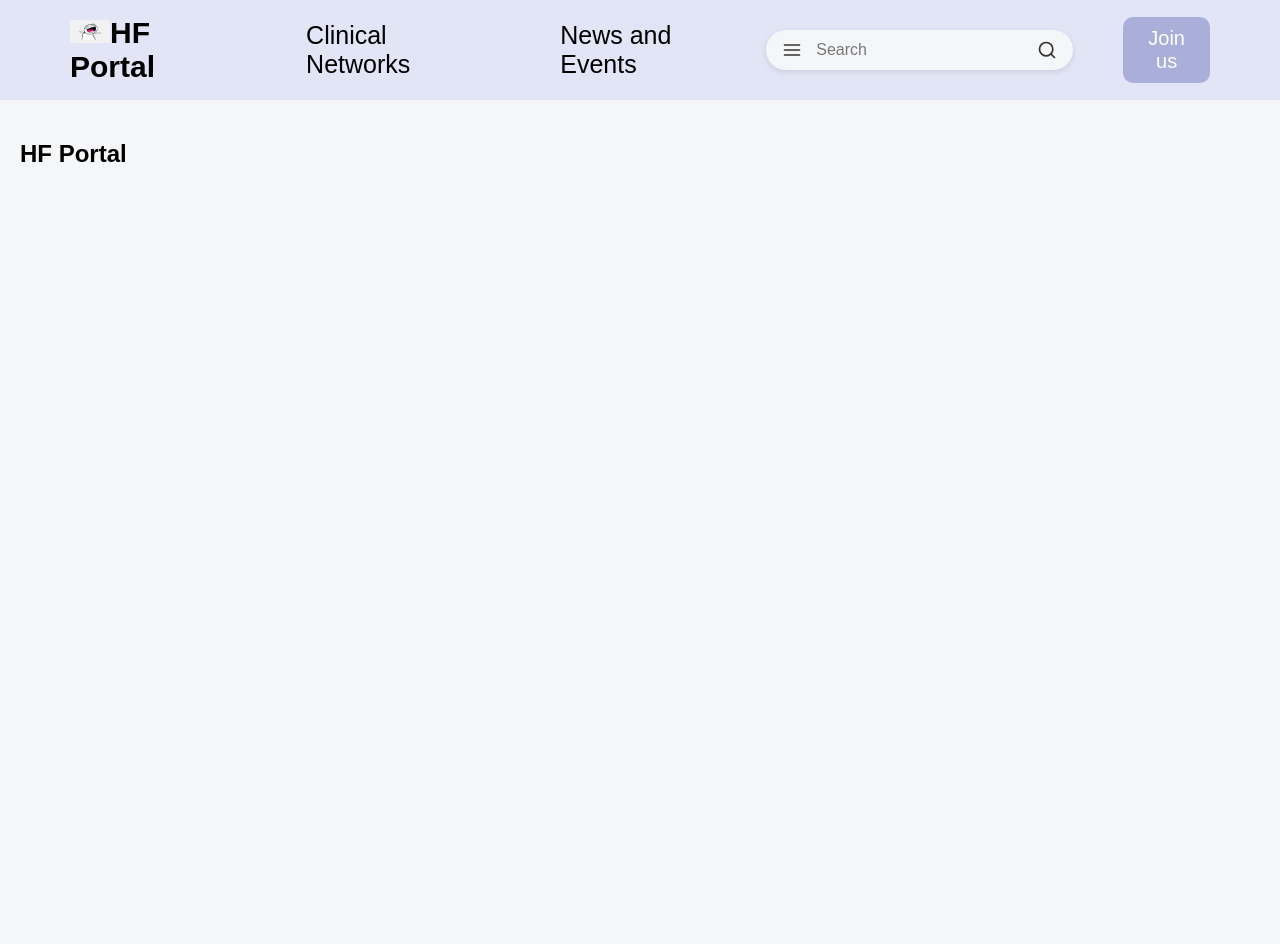
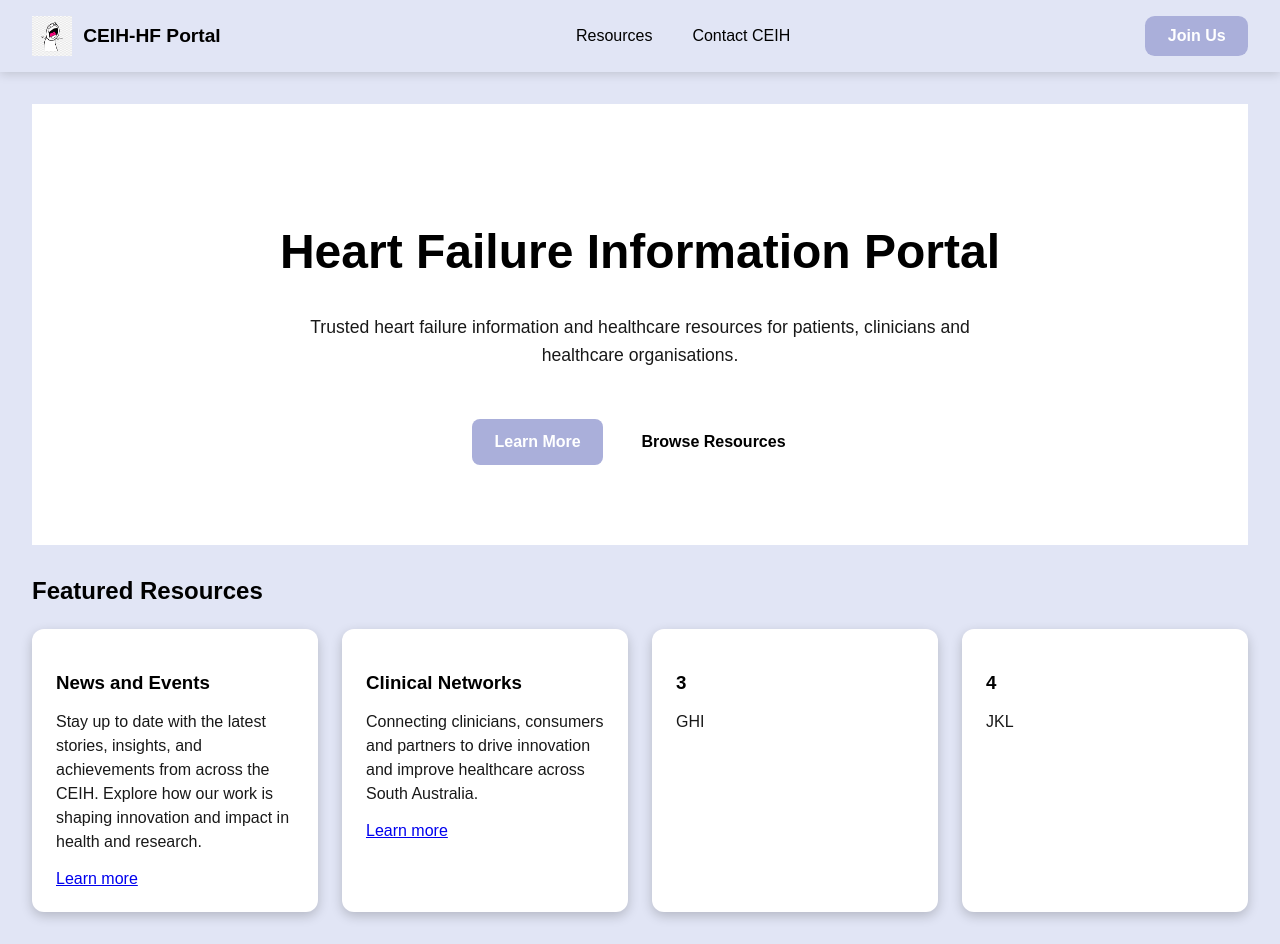
Before and after one commit to 2026-s1-o1a/hf-information-portal, a React (Vite) app in the folder client/: page / in a window 1280 px wide. Before the commit the page ends 800 px from the top, so only its background shows below. Built offline with nearby package versions, Linux system fonts and the light colour scheme; no server answers.

Commit message:
Add hero section, cards section, connect navbar to MSQL server, add navigations to Navbar

```diff
--- a/client/src/App.tsx
+++ b/client/src/App.tsx
@@ -1,5 +1,6 @@
 import Navbar from './components/Navbar'
 import ProtectedRoute from './components/ProtectedRoute'
+
 import Home from './pages/Home'
 import Profile from './pages/Profile'
 import Register from './pages/Register'
@@ -12,54 +13,56 @@ import './Theme.css'
 
 import { Route, Navigate, Routes, useLocation } from 'react-router-dom'
 
-import { useState } from 'react'
+import { useEffect, useState } from 'react'
+
+import axios from 'axios'
 
 export type User = {
+  id: string
+
   email: string
 
-  firstName: string
-  lastName: string
+  firstName?: string
+  lastName?: string
 
-  password: string
-
-  role: 'patient' | 'clinician' | 'doctor' | 'pharmacy' | 'custodian' | 'admin'
+  role?: 'patient' | 'clinician' | 'doctor' | 'pharmacy' | 'custodian' | 'admin'
 
   requestedRole?: 'patient' | 'clinician' | 'doctor' | 'pharmacy' | 'custodian'
 
   verificationStatus?: 'none' | 'pending' | 'approved' | 'rejected'
-
-  verificationData?: {
-    ahpraNumber?: string
-
-    organisation?: string
-
-    workEmail?: string
-
-    pharmacyName?: string
-    pharmacyAddress?: string
-    licenseNumber?: string
-
-    phoneNumber?: string
-  }
 }
 
 function App() {
-  const [user, setUser] = useState<User | null>(() => {
-    const storedUser = localStorage.getItem('currentUser')
-
-    return storedUser ? JSON.parse(storedUser) : null
-  })
+  const [user, setUser] = useState<User | null>(null)
 
   const location = useLocation()
 
   const hideNavbarRoutes = ['/login', '/register']
+
+  useEffect(() => {
+    const loadUser = async () => {
+      try {
+        const response = await axios.get('http://localhost:3000/api/auth/me', {
+          withCredentials: true,
+        })
+
+        setUser(response.data)
+      } catch (error) {
+        console.error('Failed to load user', error)
+
+        setUser(null)
+      }
+    }
+
+    loadUser()
+  }, [])
 
   return (
     <div>
       {!hideNavbarRoutes.includes(location.pathname) && <Navbar user={user} setUser={setUser} />}
 
       <Routes>
-        <Route path="/" element={<Home user={user} setUser={setUser} />} />
+        <Route path="/" element={<Home user={user} />} />
 
         <Route path="/search" element={<Search />} />
 
@@ -67,16 +70,23 @@ function App() {
 
         <Route path="/login" element={<Login setUser={setUser} />} />
 
-        <Route path="/AdminOnly" element={
-          <ProtectedRoute user={user} allowedRoles={['admin']}>
-            <AdminOnly/>
-          </ProtectedRoute>
-        } />
-        <Route path="/ClinicianOnly" element={
-          <ProtectedRoute user={user} allowedRoles={['doctor']}>
-            <ClinicianOnly/>
-          </ProtectedRoute>
-        } />
+        <Route
+          path="/AdminOnly"
+          element={
+            <ProtectedRoute user={user} allowedRoles={['admin']}>
+              <AdminOnly />
+            </ProtectedRoute>
+          }
+        />
+
+        <Route
+          path="/ClinicianOnly"
+          element={
+            <ProtectedRoute user={user} allowedRoles={['doctor']}>
+              <ClinicianOnly />
+            </ProtectedRoute>
+          }
+        />
 
         <Route
           path="/profile"
--- a/client/src/components/Navbar.module.css
+++ b/client/src/components/Navbar.module.css
@@ -2,101 +2,136 @@
   display: flex;
   align-items: center;
   justify-content: space-between;
+  flex-wrap: wrap;
 
   background: var(--primary);
   color: var(--text-light);
 
-  padding: 10px 20px;
-  height: 100px;
+  padding: 1rem 2rem;
+
+  position: sticky;
+  top: 0;
+  z-index: 1000;
+
+  box-shadow: 0 2px 10px rgba(0, 0, 0, 0.15);
 }
 
 /* ===== Left ===== */
+
 .navbarLeft {
   display: flex;
   align-items: center;
-  gap: 10px;
+}
+
+.logoLink {
+  display: flex;
+  align-items: center;
+  gap: 0.7rem;
+
+  text-decoration: none;
+}
+
+.logoLink:hover {
+  opacity: 1;
 }
 
 .logo {
-  width: 40px;
+  width: 2.5rem;
+  height: 2.5rem;
 }
 
 .title {
   font-weight: bold;
   color: var(--text-main);
-  font-size: 30px;
-}
-
-.logoLink:hover {
-  opacity: 100%;
+  font-size: 1.2rem;
 }
 
 /* ===== Center ===== */
+
 .navbarCenter {
   display: flex;
   align-items: center;
-  gap: 20px;
+  gap: 1.5rem;
+
+  flex-wrap: wrap;
 }
 
-a {
+.navbarCenter a {
   color: var(--text-main);
   text-decoration: none;
-  font-size: 25px;
-  padding: 50px;
+
+  font-size: 1rem;
+  padding: 0.5rem;
+
+  transition: opacity 0.2s ease;
 }
 
-a:hover {
-  opacity: 50%;
-}
-
-.searchBar {
-  display: flex;
-  align-items: center;
-  background: var(--background);
-  border-radius: 999px;
-  padding: 10px 16px;
-  width: 320px;
-  gap: 12px;
-
-  box-shadow: 0 2px 6px rgba(0, 0, 0, 0.1);
-}
-
-.searchInput {
-  border: none;
-  outline: none;
-  background: transparent;
-  flex: 1;
-  font-size: 16px;
-  color: #333;
-}
-
-.searchInput::placeholder {
-  color: #777;
-}
-
-.icon {
-  font-size: 20px;
-  color: #333;
-  cursor: pointer;
+.navbarCenter a:hover {
+  opacity: 0.6;
 }
 
 /* ===== Right ===== */
+
 .navbarRight {
   display: flex;
   align-items: center;
-  gap: 15px;
+  gap: 1rem;
+
+  flex-wrap: wrap;
 }
 
-.signin {
+.hi {
+  text-decoration: none;
+  color: var(--text-main);
+}
+
+.hi:hover {
+  opacity: 40%;
+}
+
+.joinUs {
   background: var(--primary-dark);
   color: white;
-  border-radius: 10px;
+
+  border-radius: 0.6rem;
   border: none;
-  padding: 10px 25px;
-  font-size: 20px;
+
+  padding: 0.7rem 1.4rem;
+
+  font-size: 1rem;
+  font-weight: 600;
+
+  cursor: pointer;
+
+  transition:
+    opacity 0.2s ease,
+    transform 0.15s ease;
 }
 
-.signin:hover {
-  opacity: 80%;
-  cursor: pointer;
+.joinUs:hover {
+  opacity: 0.85;
 }
+
+.joinUs:active {
+  transform: scale(0.98);
+}
+
+@media (max-width: 900px) {
+  .navbar {
+    gap: 1rem;
+  }
+
+  .navbarCenter {
+    width: 100%;
+    justify-content: center;
+  }
+
+  .navbarRight {
+    width: 100%;
+    justify-content: center;
+  }
+
+  .searchBar {
+    max-width: 100%;
+  }
+}
--- a/client/src/components/Navbar.tsx
+++ b/client/src/components/Navbar.tsx
@@ -1,11 +1,13 @@
-// import { Link } from 'react-router-dom'
 import type { User } from '../App'
 import type { Dispatch, SetStateAction } from 'react'
+
 import { Link, useNavigate } from 'react-router-dom'
 
+import axios from 'axios'
+
 import styles from './Navbar.module.css'
+
 import logo from '../assets/logo.png'
-import { FiMenu, FiSearch } from 'react-icons/fi'
 
 type Props = {
   user: User | null
@@ -15,77 +17,71 @@ type Props = {
 function Navbar({ user, setUser }: Props) {
   const navigate = useNavigate()
 
-  const handleLogout = () => {
-    localStorage.removeItem('currentUser')
-    setUser(null)
-    navigate('/')
+  const handleLogout = async () => {
+    try {
+      await axios.post(
+        'http://localhost:3000/api/auth/signout',
+        {},
+        {
+          withCredentials: true,
+        }
+      )
+
+      setUser(null)
+
+      navigate('/')
+    } catch (error) {
+      console.error('Logout failed', error)
+    }
   }
 
   return (
-    <div className={styles.navbar}>
+    <nav className={styles.navbar}>
+      {/* LEFT */}
       <div className={styles.navbarLeft}>
         <Link to="/" className={styles.logoLink}>
-          <img src={logo} alt="logo" className={styles.logo} />
-          <span className={styles.title}>HF Portal</span>
+          <img src={logo} alt="HF Portal Logo" className={styles.logo} />
+
+          <span className={styles.title}>CEIH-HF Portal</span>
         </Link>
       </div>
 
+      {/* CENTER */}
       <div className={styles.navbarCenter}>
-        <a
-          href="https://ceih.sa.gov.au/clinical-networks"
-          target="_blank"
-          rel="noopener noreferrer"
-        >
-          Clinical Networks
+        <Link to="/search">Resources</Link>
+
+        {user && <Link to="/surveys">Surveys</Link>}
+
+        {user?.role === 'admin' && <Link to="/AdminOnly">Admin Dashboard</Link>}
+
+        {user?.role === 'doctor' && <Link to="/ClinicianOnly">Clinician Dashboard</Link>}
+        <a href="https://ceih.sa.gov.au/contact-us" target="_blank" rel="noopener noreferrer">
+          Contact CEIH
         </a>
-        <a href="https://ceih.sa.gov.au/news-and-events" target="_blank" rel="noopener noreferrer">
-          News and Events
-        </a>
-        {user?.role == 'admin' ? (
-          <>
-            <Link to="/AdminOnly">
-              <span>Admin Dashboard</span>
-            </Link>
-          </>
-        ) : (
-          <></>
-        )}
-        {user?.role == 'doctor' ? (
-          <>
-            <Link to="/ClinicianOnly">
-              <span>Clinician Dashboard</span>
-            </Link>
-          </>
-        ) : (
-          <></>
-        )}
-        <div className={styles.searchBar}>
-          {' '}
-          <FiMenu className={styles.icon} />{' '}
-          <input type="text" placeholder="Search" className={styles.searchInput} />{' '}
-          <FiSearch className={styles.icon} />{' '}
-        </div>{' '}
       </div>
 
+      {/* RIGHT */}
       <div className={styles.navbarRight}>
         {user ? (
           <>
-            <Link to="/profile">
-              <span>
-                Hi, {user.username} ({user.role})
-              </span>
+            <Link to="/profile" className={styles.hi}>
+              Hi, {user.firstName}
             </Link>
-            <button className={styles.signin} onClick={handleLogout}>
+
+            <button className={styles.joinUs} onClick={handleLogout}>
               Logout
             </button>
           </>
         ) : (
-          <Link to="/register">
-            <button className={styles.signin}>Join us</button>
-          </Link>
+          <>
+            <Link to="/register">
+              <button className={styles.joinUs}>Join Us</button>
+            </Link>
+          </>
         )}
       </div>
-    </div>
+    </nav>
   )
 }
+
 export default Navbar
--- /dev/null
+++ b/client/src/pages/Home.module.css
@@ -0,0 +1,124 @@
+.homeContainer {
+  min-height: 100vh;
+  padding: 2rem;
+  background-color: var(--primary);
+  color: var(--text-main);
+}
+
+.heroSection {
+  display: flex;
+  flex-direction: column;
+  align-items: center;
+  text-align: center;
+  background-color: var(--surface);
+  padding: 5rem 1rem;
+}
+
+.heroSection h1 {
+  font-size: 3rem;
+  margin-bottom: 1rem;
+}
+
+.heroSection p {
+  max-width: 700px;
+  line-height: 1.6;
+  font-size: 1.1rem;
+  opacity: 0.9;
+}
+
+.heroButtons {
+  display: flex;
+  gap: 1rem;
+  margin-top: 2rem;
+}
+
+.primaryBtn,
+.secondaryBtn {
+  padding: 0.9rem 1.4rem;
+  border: none;
+  border-radius: 8px;
+
+  font-size: 1rem;
+  font-weight: 600;
+
+  cursor: pointer;
+
+  transition:
+    transform 0.15s ease,
+    opacity 0.2s ease;
+}
+
+.primaryBtn {
+  background-color: var(--primary-dark);
+  color: white;
+}
+
+.secondaryBtn {
+  background-color: var(--surface);
+  color: var(--text-main);
+}
+
+.primaryBtn:hover,
+.secondaryBtn:hover {
+  opacity: 0.9;
+}
+
+.primaryBtn:active,
+.secondaryBtn:active {
+  transform: scale(0.98);
+}
+
+.cardsSection {
+  margin-top: 2rem;
+}
+
+.cardsSection h2 {
+  margin-bottom: 1.5rem;
+}
+
+.cardGrid {
+  display: grid;
+  grid-template-columns: repeat(auto-fit, minmax(250px, 1fr));
+  gap: 1.5rem;
+}
+
+.card {
+  padding: 1.5rem;
+  border-radius: 12px;
+
+  background-color: var(--surface);
+
+  box-shadow: 0 4px 12px rgba(0, 0, 0, 0.2);
+
+  transition:
+    transform 0.2s ease,
+    box-shadow 0.2s ease;
+}
+
+.card:hover {
+  transform: translateY(-4px);
+
+  box-shadow: 0 8px 18px rgba(0, 0, 0, 0.25);
+}
+
+.card h3 {
+  margin-bottom: 0.8rem;
+}
+
+.card p {
+  line-height: 1.5;
+  opacity: 0.9;
+}
+
+.dashboardSection {
+  margin-top: 4rem;
+}
+
+.dashboardCard {
+  margin-top: 1rem;
+  padding: 1.5rem;
+
+  border-radius: 12px;
+
+  background-color: var(--surface);
+}
--- a/client/src/pages/Home.tsx
+++ b/client/src/pages/Home.tsx
@@ -1,156 +1,95 @@
-import { useState } from 'react'
+import styles from './Home.module.css'
+
 import type { User } from '../App'
 
 type Props = {
   user: User | null
-  setUser: (u: User) => void
-}
-
-type Role = 'user' | 'doctor' | 'custodian' | 'admin'
-
-const roleLabels: Record<Role, string> = {
-  user: 'Everyone',
-  doctor: 'Doctors',
-  custodian: 'Custodians',
-  admin: 'Admins',
-}
-
-type Content = {
-  id: number
-  title: string
-  type: 'article' | 'survey'
-  targetRole: Role
-  commentRole: Role | 'none'
 }
 
 function Home({ user }: Props) {
-  const [contents, setContents] = useState<Content[]>(() => {
-    const stored = localStorage.getItem('contents')
-    return stored ? JSON.parse(stored) : []
-  })
+  return (
+    <div className={styles.homeContainer}>
+      {/* HERO SECTION */}
+      <section className={styles.heroSection}>
+        <h1>Heart Failure Information Portal</h1>
 
-  const [newTitle, setNewTitle] = useState('')
-  const [targetRole, setTargetRole] = useState<Role | ''>('')
-  const [commentRole, setCommentRole] = useState<Role | 'none'>('none')
+        <p>
+          Trusted heart failure information and healthcare resources for patients, clinicians and
+          healthcare organisations.
+        </p>
 
-  const roleLevel: Record<Role, number> = {
-    user: 1,
-    doctor: 2,
-    custodian: 3,
-    admin: 4,
-  }
+        {!user && (
+          <div className={styles.heroButtons}>
+            <button className={styles.primaryBtn}>Learn More</button>
 
-  const handleAddContent = () => {
-    if (!newTitle) return
-    if (!targetRole) {
-      alert('Please select target role')
-      return
-    }
+            <button className={styles.secondaryBtn}>Browse Resources</button>
+          </div>
+        )}
+      </section>
 
-    const newContent: Content = {
-      id: Date.now(),
-      title: newTitle,
-      type: 'survey',
-      targetRole,
-      commentRole,
-    }
+      {/* FEATURED CONTENT */}
+      <section className={styles.cardsSection}>
+        <h2>Featured Resources</h2>
 
-    const updated = [...contents, newContent]
-
-    setContents(updated)
-    localStorage.setItem('contents', JSON.stringify(updated))
-
-    // reset everything
-    setNewTitle('')
-    setTargetRole('')
-    setCommentRole('none')
-  }
-
-  const getCommentOptions = () => {
-    if (!targetRole) return []
-
-    const levels: Role[] = ['user', 'doctor']
-
-    return levels.filter(r => roleLevel[r] >= roleLevel[targetRole])
-  }
-
-  return (
-    <div style={{ padding: '20px' }}>
-      <h2>HF Portal</h2>
-
-      {/* ONLY custodian can create content */}
-      {user?.role === 'custodian' && (
-        <div>
-          <input
-            value={newTitle}
-            onChange={e => setNewTitle(e.target.value)}
-            placeholder="Survey title"
-          />
-
-          {/* TARGET */}
-          <div>
-            <label>Audience:</label>
-            <select
-              value={targetRole}
-              onChange={e => {
-                const newTarget = e.target.value as Role
-                setTargetRole(newTarget)
-
-                // reset invalid commentRole when target changes
-                if (commentRole !== 'none' && roleLevel[commentRole] < roleLevel[newTarget]) {
-                  setCommentRole('none')
-                }
-              }}
+        <div className={styles.cardGrid}>
+          <div className={styles.card}>
+            <h3>News and Events</h3>
+            <p>
+              Stay up to date with the latest stories, insights, and achievements from across the
+              CEIH. Explore how our work is shaping innovation and impact in health and research.
+            </p>
+            <a
+              href="https://ceih.sa.gov.au/news-and-events"
+              target="_blank"
+              rel="noopener noreferrer"
             >
-              <option value="">Select</option>
-              <option value="user">{roleLabels.user}</option>
-              <option value="doctor">{roleLabels.doctor}</option>
-            </select>
+              Learn more
+            </a>
           </div>
 
-          {/* COMMENT CONTROL */}
-          <div>
-            <label>Who can comment?</label>
-
-            <select
-              value={commentRole}
-              onChange={e => setCommentRole(e.target.value as Role | 'none')}
+          <div className={styles.card}>
+            <h3>Clinical Networks</h3>
+            <p>
+              Connecting clinicians, consumers and partners to drive innovation and improve
+              healthcare across South Australia.
+            </p>
+            <a
+              href="https://ceih.sa.gov.au/clinical-networks"
+              target="_blank"
+              rel="noopener noreferrer"
             >
-              <option value="none">No one</option>
-
-              {getCommentOptions().map(role => (
-                <option key={role} value={role}>
-                  {roleLabels[role]}
-                </option>
-              ))}
-            </select>
+              Learn more
+            </a>
           </div>
 
-          <button onClick={handleAddContent}>Add Survey</button>
+          <div className={styles.card}>
+            <h3>3</h3>
+
+            <p>GHI</p>
+          </div>
+
+          <div className={styles.card}>
+            <h3>4</h3>
+
+            <p>JKL</p>
+          </div>
         </div>
+      </section>
+
+      {/* ROLE-BASED SECTION */}
+      {user && (
+        <section className={styles.dashboardSection}>
+          <h2>Welcome back</h2>
+
+          <div className={styles.dashboardCard}>
+            <p>
+              Logged in as: <strong>{user.role}</strong>
+            </p>
+
+            <p>Test</p>
+          </div>
+        </section>
       )}
-
-      {contents
-        .filter(c => {
-          if (!user) return c.targetRole === 'user'
-          if (user.role === 'admin') return true
-
-          return roleLevel[user.role] >= roleLevel[c.targetRole]
-        })
-        .map(c => (
-          <div key={c.id} style={{ border: '1px solid', margin: 10 }}>
-            <h3>{c.title}</h3>
-
-            {user &&
-            (user.role === 'admin' ||
-              user.role === 'custodian' ||
-              (c.commentRole !== 'none' && roleLevel[user.role] >= roleLevel[c.commentRole])) ? (
-              <textarea placeholder="Comment..." />
-            ) : (
-              <p>No permission to comment</p>
-            )}
-          </div>
-        ))}
     </div>
   )
 }
```
